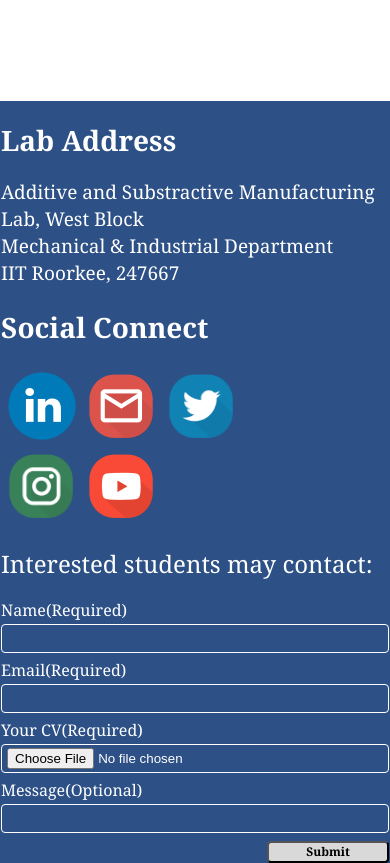
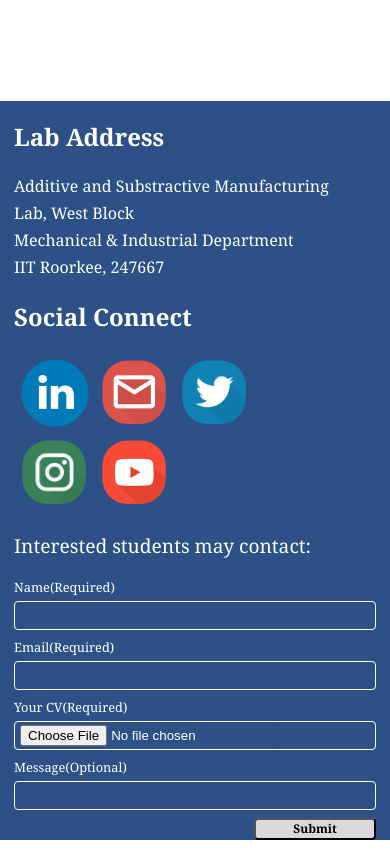
Before and after one commit to Kirthik24/varun-sharma-profile, a React (Vite) app: page / in a window 390 px wide. Shown: the part 10180-11043 px from the top of the page. After the commit the page ends 11020 px from the top, so only its background shows below. Built offline with nearby package versions, Linux system fonts and the light colour scheme.

Commit message:
footer update 2

```diff
--- a/src/css/common.scss
+++ b/src/css/common.scss
@@ -4,6 +4,6 @@
 
 //font-size: 1.2rem; 1.5rem
 
-
+//font-szie: 1rem; 0.8rem
 
 //@media screen and (max-width: 1120px){}
--- a/src/css/footer.scss
+++ b/src/css/footer.scss
@@ -137,11 +137,32 @@
 
     .footer{
         height: fit-content;
-
         .footercontent{
             width: fit-content;
             flex-direction: column;
+            form{
+                font-size: 0.8rem;
+                input{
+                    width: 360px;
+                }
 
+                .inputdiv{
+                    width: 360px;
+                }
+            }
+
+            h3{
+                font-size: 1.2rem;
+            }
+
+            h4{
+                font-size: 1rem;
+            }
+
+            h2{
+                font-size: 1.5rem;
+            }
         }
     }
+
 }
```
